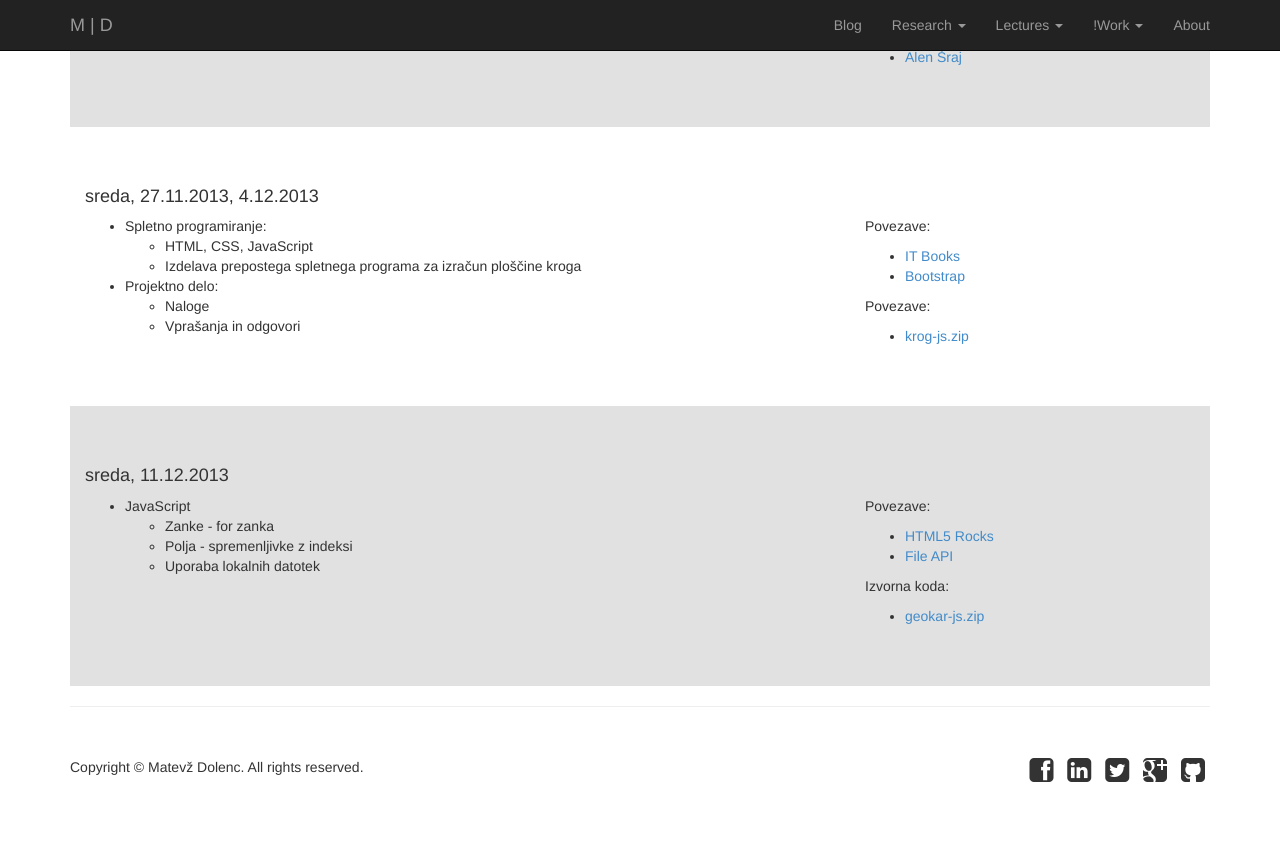
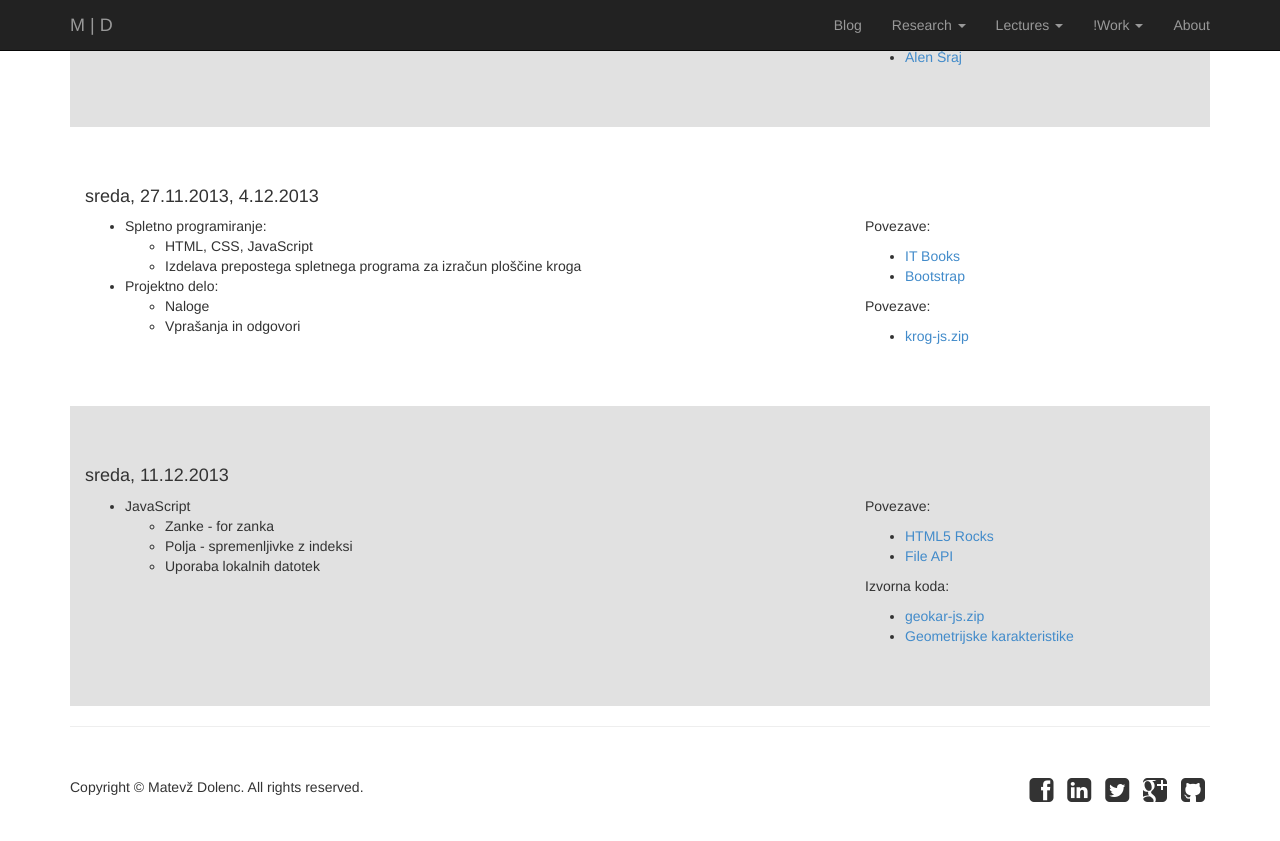
Before and after one commit to matevzdolenc/matevzdolenc.github.io, a Jekyll site: the page built from lectures/ul-fgg/gig-prog-2013/index.html, in a window 1280 px wide and 900 px high, scrolled down 2226 px. Shown: the top 841 px of the window. Built offline with Jekyll 4.4.1, drawn with Linux system fonts in a browser that asks for light colours; Markdown is read by kramdown in place of the engine named in the settings.

Commit message:
dodan link za geo kar formule v gig-prog-2013

```diff
--- a/lectures/ul-fgg/gig-prog-2013/index.html
+++ b/lectures/ul-fgg/gig-prog-2013/index.html
@@ -264,6 +264,7 @@ header-img: /img/header-vb-1.png
           <p>Izvorna koda:</p>
           <ul>
           <li><a href ="http://media.matevzdolenc.com/ul-fgg/gig-prog-2013/geokar-js.zip">geokar-js.zip</a></li>
+          <li><a href="http://media.matevzdolenc.com/ul-fgg/gig-prog-2013/geokar-formule.pdf">Geometrijske karakteristike</a></li>
           </ul>
         </div>
       </div><!-- /.row -->
```
